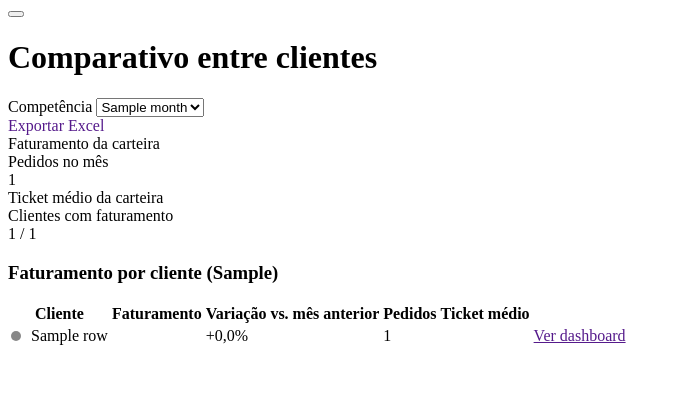
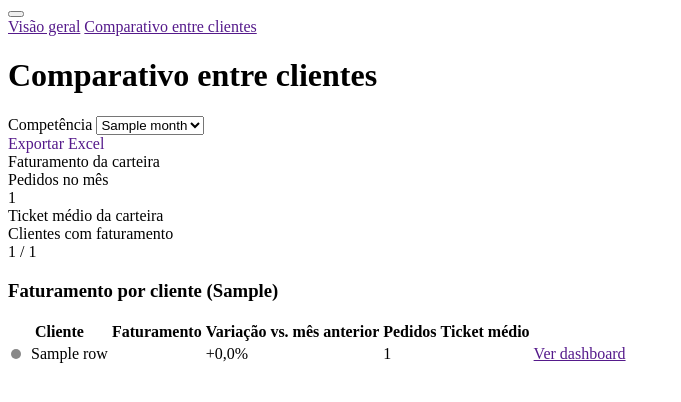
Before and after one commit to DevCassianoGalvao/weslenthomaz-gestaodemktplace-definitivo, a PHP site: template app/Views/dashboard/comparativo.php in a window 1280 px wide. Shown: the part 44-446 px from the top of the page, without its empty margins (0-681 px from the left). Run offline with PHP 8.4, Linux system fonts and the light colour scheme; the template is opened without the code that fills it: most values are stand-ins (such as "Sample title", 1, 10 or a date in 2020); data that the repository does not hold is empty; some libraries are stand-ins or nearby versions.

Commit message:
fix: refine dashboard ux and uploads

```diff
--- a/app/Views/dashboard/client.php
+++ b/app/Views/dashboard/client.php
@@ -131,7 +131,6 @@ $accentColor = (!empty($client['brand_color']) && preg_match('/^#[0-9a-fA-F]{6}$
                     <div class="client-hero-copy">
                         <div class="eyebrow">Identidade da empresa</div>
                         <h2><?= htmlspecialchars($client['name'], ENT_QUOTES, 'UTF-8') ?></h2>
-                        <p>Resultados consolidados dos seus marketplaces.</p>
                         <?php if (!empty($profileLinks) || !empty($client['whatsapp'])): ?>
                             <div class="client-links">
                                 <?php foreach ($profileLinks as $label => $href): ?>
--- a/app/Views/dashboard/comparativo.php
+++ b/app/Views/dashboard/comparativo.php
@@ -40,6 +40,10 @@ foreach ($rows as $row) {
         <?php $active = 'dashboard'; require __DIR__ . '/../partials/sidebar.php'; ?>
         <main class="app-main">
             <div class="content">
+                <div class="dashboard-tabs dashboard-tabs-comparison">
+                    <a href="<?= url('/dashboard') ?>">Visão geral</a>
+                    <a href="<?= url('/dashboard/comparativo') ?>" class="nav-active">Comparativo entre clientes</a>
+                </div>
                 <h1>Comparativo entre clientes</h1>
 
                 <?php if (!$hasAnyData): ?>
@@ -121,7 +125,7 @@ foreach ($rows as $row) {
 
                     <script>
                         new ApexCharts(document.querySelector('#chart-comparativo-clientes'), {
-                            chart: { type: 'bar', height: 300, toolbar: { show: false }, fontFamily: 'Inter, sans-serif' },
+                            chart: { type: 'bar', height: 320, parentHeightOffset: 0, redrawOnParentResize: true, toolbar: { show: false }, fontFamily: 'Manrope, sans-serif' },
                             series: [{ name: 'Faturamento', data: <?= json_encode($chartValues) ?> }],
                             xaxis: {
                                 categories: <?= json_encode($chartLabels) ?>,
@@ -131,7 +135,7 @@ foreach ($rows as $row) {
                             },
                             grid: { borderColor: 'rgba(255, 255, 255, 0.06)', strokeDashArray: 3 },
                             colors: <?= json_encode($chartColors) ?>.map(harmonizeChartColor),
-                            plotOptions: { bar: { distributed: true, columnWidth: '50%', borderRadius: 4 } },
+                            plotOptions: { bar: { distributed: true, columnWidth: '48%', borderRadius: 3 } },
                             legend: { show: false },
                             dataLabels: { enabled: false },
                             yaxis: { labels: { style: { colors: '#8b93a7' }, formatter: function (v) { return Number(v).toLocaleString('pt-BR', { style: 'currency', currency: 'BRL' }); } } },
--- a/app/Views/periods/index.php
+++ b/app/Views/periods/index.php
@@ -26,7 +26,7 @@ use App\Core\Icon;
                 <div class="content-header">
                     <div>
                         <h1><?= htmlspecialchars($client['name'], ENT_QUOTES, 'UTF-8') ?></h1>
-                        <p class="text-muted" style="margin-top:-12px;">Lançamentos por período</p>
+                        <p class="text-muted page-subtitle">Lançamentos por período</p>
                     </div>
                     <a href="<?= url('/clients/' . (int) $client['id'] . '/periods/new') ?>" class="btn-link">+ Novo período</a>
                 </div>
--- a/public/index.php
+++ b/public/index.php
@@ -55,6 +55,10 @@ $router->get('/', [new HomeController(), 'index'], [
 ]);
 
 $router->get('/dashboard', [new HomeController(), 'dashboard'], [
+    fn() => AuthMiddleware::handle(),
+]);
+
+$router->get('/dashboard/comparativo', [new HomeController(), 'dashboard'], [
     fn() => AuthMiddleware::handle(),
 ]);
 
```
Also changed, not shown: app/Controllers/ClientController.php (+18 -5 lines), public/assets/css/app.css, public/assets/js/dashboard-charts.js.
